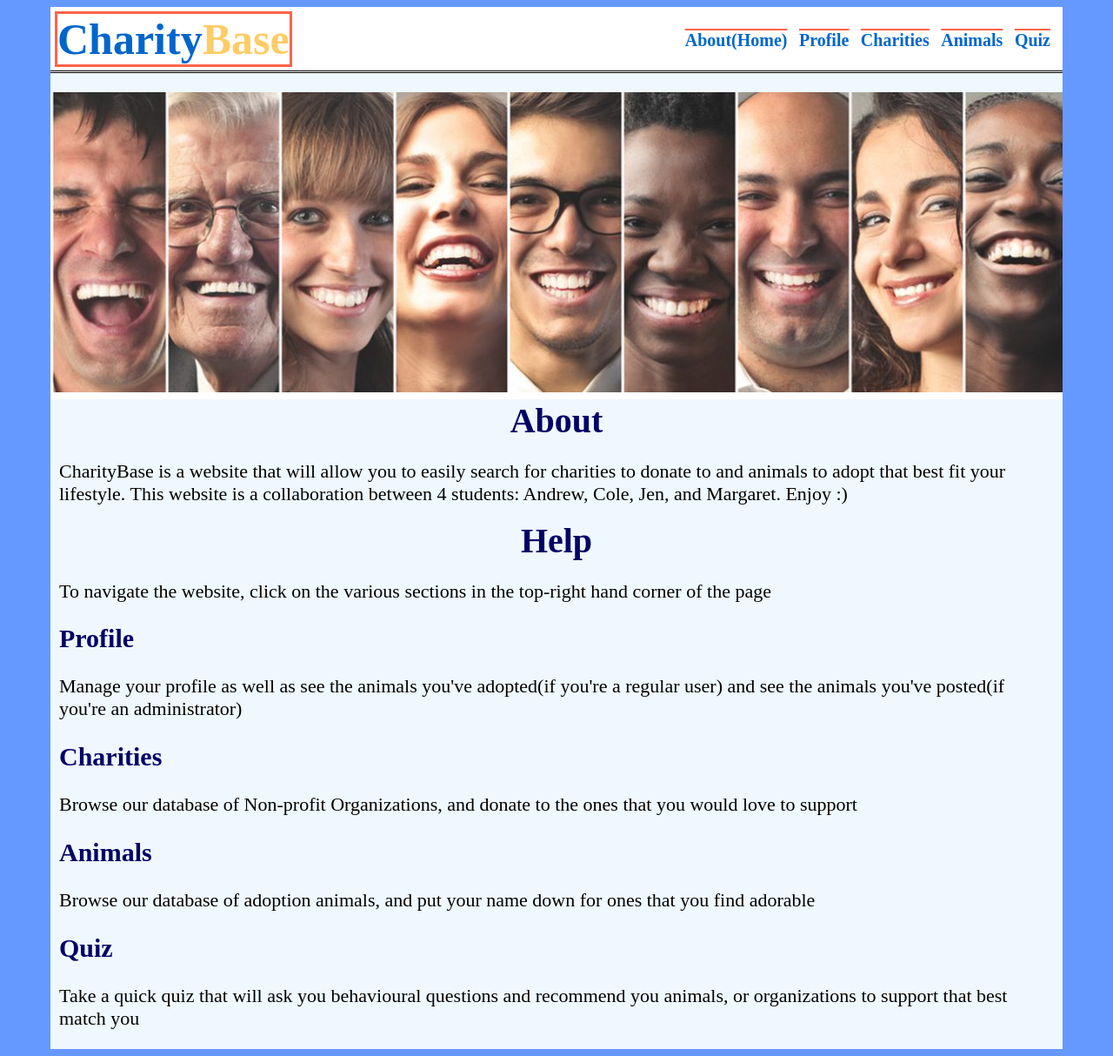
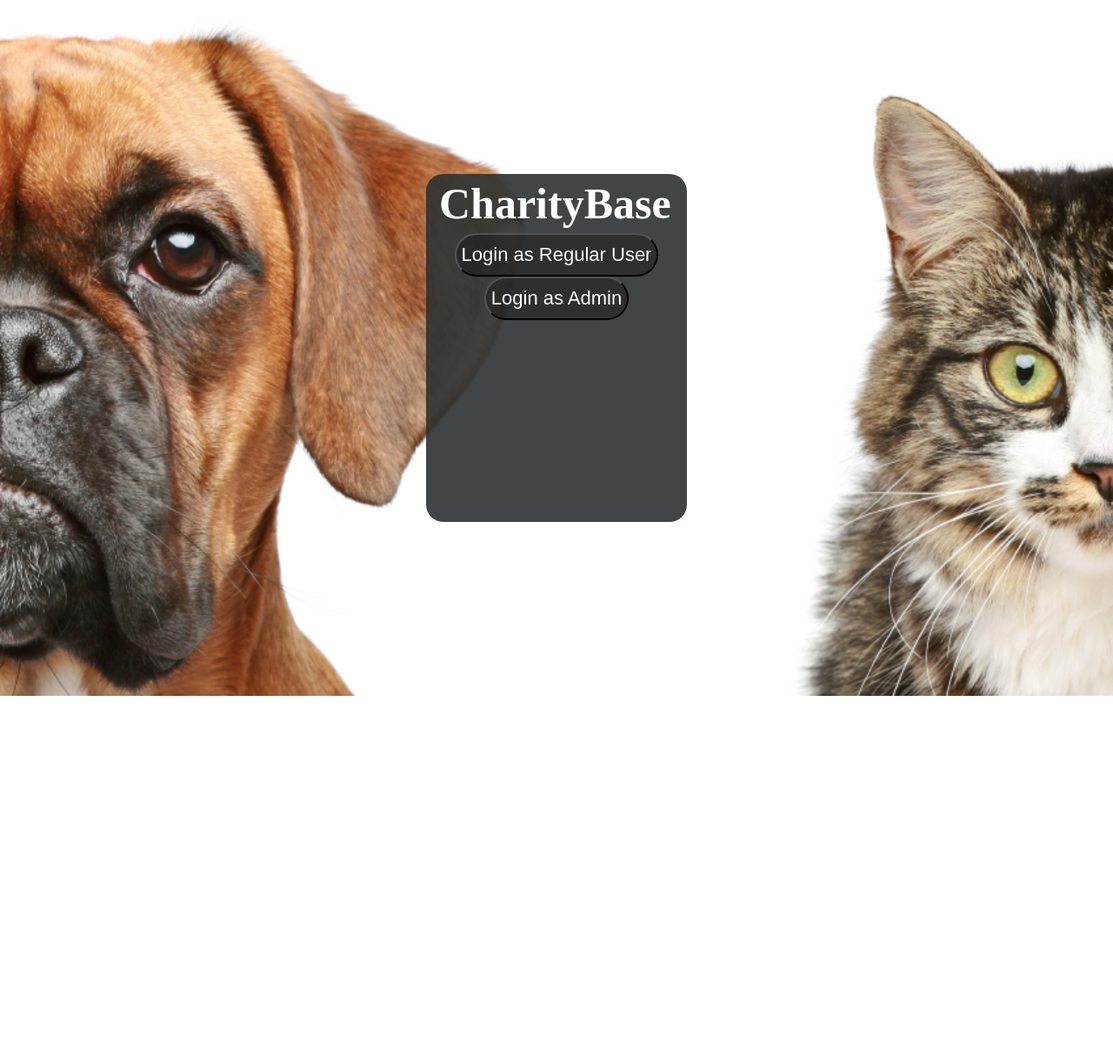
Before and after one commit to ColeBrauer/CharityBase, a PHP site: page / in a window 1280 px wide. Shown: the whole page at 87% size. After the commit the page ends 800 px from the top, so only its background shows below. Run offline with PHP 8.4, Linux system fonts and the light colour scheme.

Commit message:
Add files via upload
Cleaned up UI. Added new log in screen that can be accessed by clicking logo in top left. Added new functionality for an admin with a more professional UI. Users have a choice to enter the enterprise/admin or regular version of the site. The admin can add animals for adoption, and edit info about Non-profit organizations. They cannot adopt animals, edit their profile, nor take a quiz like normal users.

```diff
--- a/CharityBase/Animals.html
+++ b/CharityBase/Animals.html
@@ -10,7 +10,7 @@
 	<div id="header">
 				<h1><a href="index.html" style="text-decoration:none"><span class="blue">Charity</span><span class="yellow">Base</a></span></h1>
         <div id="links">
-            <a href="index.html">About(Home)</a>
+            <a href="NormalHome.html">About(Home)</a>
 			<a href="Profile.html">Profile</a>
             <a href="Charities.html">Charities</a>
             <a href="Animals.html">Animals</a>
--- a/CharityBase/Charities.html
+++ b/CharityBase/Charities.html
@@ -10,7 +10,7 @@
 	<div id="header">
 				<h1><a href="index.html" style="text-decoration:none"><span class="blue">Charity</span><span class="yellow">Base</a></span></h1>
         <div id="links">
-            <a href="index.html">About(Home)</a>
+            <a href="NormalHome.html">About(Home)</a>
 			<a href="Profile.html">Profile</a>
             <a href="Charities.html">Charities</a>
             <a href="Animals.html">Animals</a>
--- a/CharityBase/Profile.html
+++ b/CharityBase/Profile.html
@@ -10,7 +10,7 @@
 	<div id="header">
 				<h1><a href="index.html" style="text-decoration:none"><span class="blue">Charity</span><span class="yellow">Base</a></span></h1>
         <div id="links">
-            <a href="index.html">About(Home)</a>
+            <a href="NormalHome.html">About(Home)</a>
 			<a href="Profile.html">Profile</a>
             <a href="Charities.html">Charities</a>
             <a href="Animals.html">Animals</a>
--- a/CharityBase/Quiz.html
+++ b/CharityBase/Quiz.html
@@ -10,7 +10,7 @@
 	<div id="header">
 				<h1><a href="index.html" style="text-decoration:none"><span class="blue">Charity</span><span class="yellow">Base</a></span></h1>
         <div id="links">
-            <a href="index.html">About(Home)</a>
+            <a href="NormalHome.html">About(Home)</a>
 			<a href="Profile.html">Profile</a>
             <a href="Charities.html">Charities</a>
             <a href="Animals.html">Animals</a>
--- a/CharityBase/index.html
+++ b/CharityBase/index.html
@@ -6,34 +6,16 @@
 </head>
 
 <body>
-<div id="container">
-	<div id="header">
-		<h1><a href="index.html" style="text-decoration:none"><span class="blue">Charity</span><span class="yellow">Base</a></span></h1>
-        <div id="links">
-            <a href="index.html">About(Home)</a>
-			<a href="Profile.html">Profile</a>
-            <a href="Charities.html">Charities</a>
-            <a href="Animals.html">Animals</a>
-            <a href="Quiz.html">Quiz</a>
-        </div>
-    </div>
-	<div id="content">
-	<img class="picture" src="images/Happy People.jpg"/>
-		<div class="contenttext">
-        	<h1>About</h1>
-            <p>CharityBase is a website that will allow you to easily search for charities to donate to and animals to adopt that best fit your lifestyle. This website is a collaboration between 4 students: Andrew, Cole, Jen, and Margaret. Enjoy :)</p>
-			<h1>Help</h1>
-            <p>To navigate the website, click on the various sections in the top-right hand corner of the page
-			<h2>Profile</h2>
-            <p>Manage your profile as well as see the animals you've adopted(if you're a regular user) and see the animals you've posted(if you're an administrator)
-			<h2>Charities</h2>
-            <p>Browse our database of Non-profit Organizations, and donate to the ones that you would love to support
-			<h2>Animals</h2>
-            <p>Browse our database of adoption animals, and put your name down for ones that you find adorable
-			<h2>Quiz</h2>
-            <p>Take a quick quiz that will ask you behavioural questions and recommend you animals, or organizations to support that best match you
-		</div>
-    </div>
-</div>
+
+	<div class="loginbox">
+		<h1>CharityBase</h1>
+		<form action="NormalHome.html">
+			<input type="submit" value="Login as Regular User" />
+		</form>
+		<form action="AdminHome.html">
+			<input type="submit" value="Login as Admin" />
+		</form>
+	</div>
+
 </body>
 </html>
--- a/CharityBase/style.css
+++ b/CharityBase/style.css
@@ -1,7 +1,7 @@
 #header
 {
 height:72.5px;
-background-color:#ffffff;
+background-color:rgba(103, 128, 159, 0.5);
 border-style: hidden hidden double;
 }
 
@@ -16,9 +16,66 @@ color:#ffcc66;
 float:left;
 }
 
+#adminheader
+{
+height:72.5px;
+background-color:rgba(46, 49, 49,.4);
+border-style: hidden hidden double;
+}
+
+#adminheader adminH1
+{
+border:3px solid black;
+margin-top:5px;
+margin-bottom:5px;
+margin-left:5px;
+font-size:50px;
+color:black;
+float:left;
+}
+
+.loginbox {
+  width: 300px;
+  height: 400px;
+  background: rgba(46, 49, 49, 0.9);
+  color: #6699ff;
+  top: 50%;
+  left: 50%;
+  position: absolute;
+  transform: translate(-50%,-50%);
+  box-sizing: border-box;
+  border-radius: 20px;
+  padding:
+}
+
+.loginbox h1{
+	top: 50%;
+  left: 50%;
+margin-top:5px;
+margin-bottom:5px;
+margin-left:15px;
+font-size:50px;
+color:#ffffff;
+float:left;
+
+}
+
+.loginbox input[type="submit"]{
+
+	height: 50px;
+	margin-bottom: 0px;
+	font-size: 22px;
+	color: #ffffff;
+	background-color: rgba(0, 0, 0, 0.3);
+	border-radius: 50px;
+	border-color: #000000;
+
+
+}
+
 .contenttext h1
 {
-margin-top: -5px;
+margin-top: 5px;
 color:#000066;
 font-size:40px;
 margin-bottom:0px;
@@ -39,6 +96,28 @@ font-size:30px;
 	padding-right:10px;
 }
 
+.admincontenttext h1
+{
+margin-top: 5px;
+color:#000000;
+font-size:40px;
+margin-bottom:0px;
+}
+.admincontenttext h2
+{
+	text-align:left;
+
+color:#000000;
+font-size:30px;
+
+}
+
+.admincontenttext
+{
+	margin-top:0px;
+	padding-left:10px;
+	padding-right:10px;
+}
 
 body {
 	padding-left:50px;
@@ -47,7 +126,10 @@ body {
 	font: Times New Roman;
 	font-size: 22px;
 	color: #000000;
-	background: #6699ff;
+	background: url(images/CatandDog.jpg);
+	background-repeat:no-repeat;
+	background-size: cover;
+	background-attachment: fixed;
 }
 
 *{text-align:center;}
@@ -59,12 +141,21 @@ body {
   display: block;
   height:auto;
   position: relative;
-  width: 900px;
-  background-image:url(images/Wallpaper.jpg);
+
+  background:RgbA(255,255,255,0.8);
   width: auto;
   height: auto;
 
   overflow:hidden;
+}
+
+#subtitle
+{
+display:block;
+float:left;
+margin-top:45px;
+margin-right:10px;
+text-decoration: underline overline;
 }
 
 #links
@@ -74,6 +165,29 @@ float:right;
 margin-top:25px;
 margin-right:10px;
 
+}
+
+#adminlinks
+{
+display:block;
+float:right;
+margin-top:25px;
+margin-right:10px;
+
+}
+
+#adminlinks a
+{
+font-size:20px;
+font-weight:bold;
+margin-left:4px;
+margin-right:4px;
+color: black;
+text-decoration:overline white;
+}
+#adminlinks a:hover
+{
+text-decoration:underline white;
 }
 
 #links a
@@ -99,6 +213,14 @@ color:#0066cc;
 {
 color:#ffcc66;
 }
+.black
+{
+color:#000000;
+}
+.white
+{
+color:#f8f8ff;
+}
 .picture
 {
 	background-image:url(images/White.jpg);
```
Also changed, not shown: CharityBase/AdminAnimals.html (added, +28 -0 lines), CharityBase/AdminHome.html (added, +34 -0 lines), CharityBase/AdminNPO.html (added, +28 -0 lines), CharityBase/NormalHome.html (added, +39 -0 lines), CharityBase/images/CatandDog.jpg (added).
